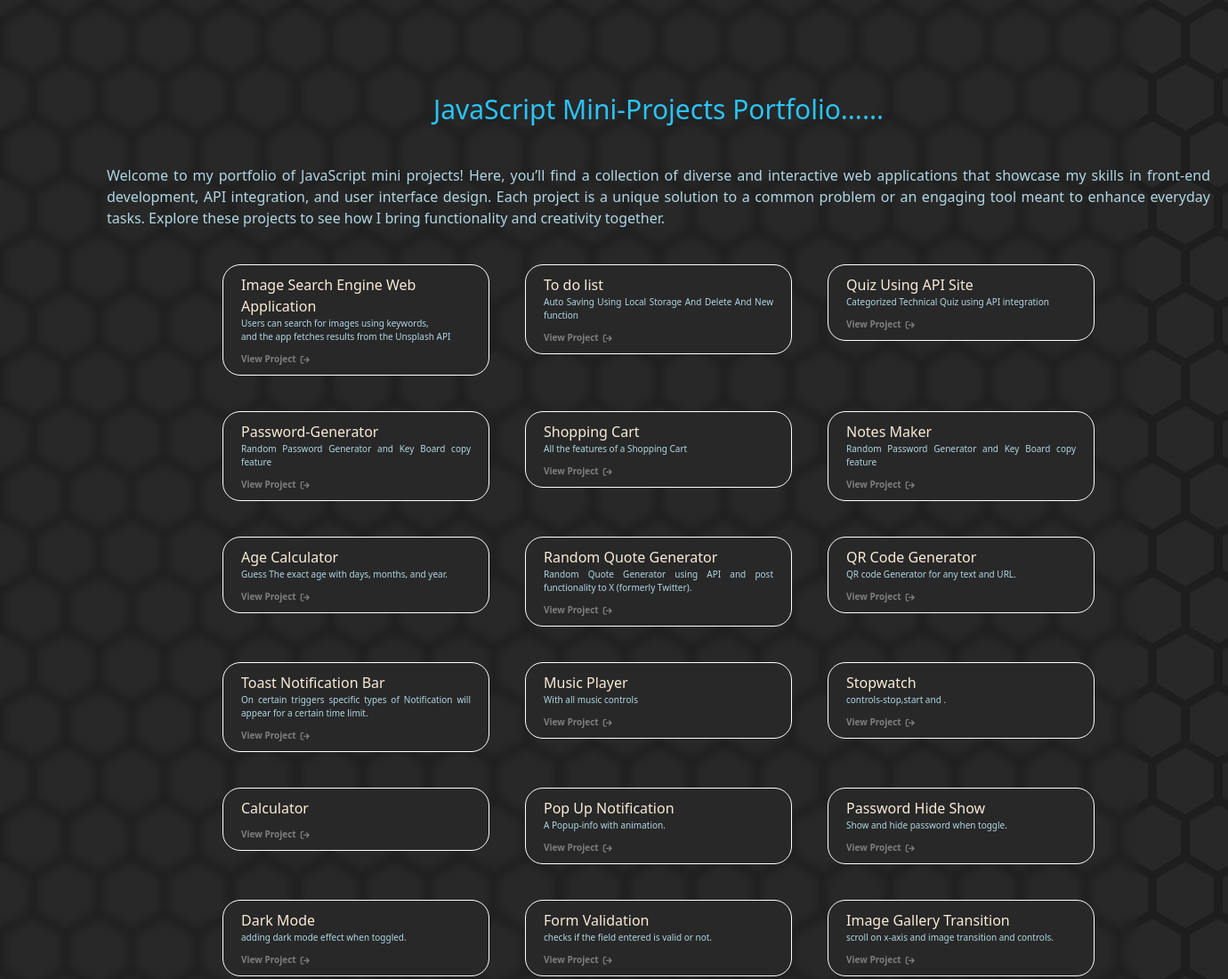
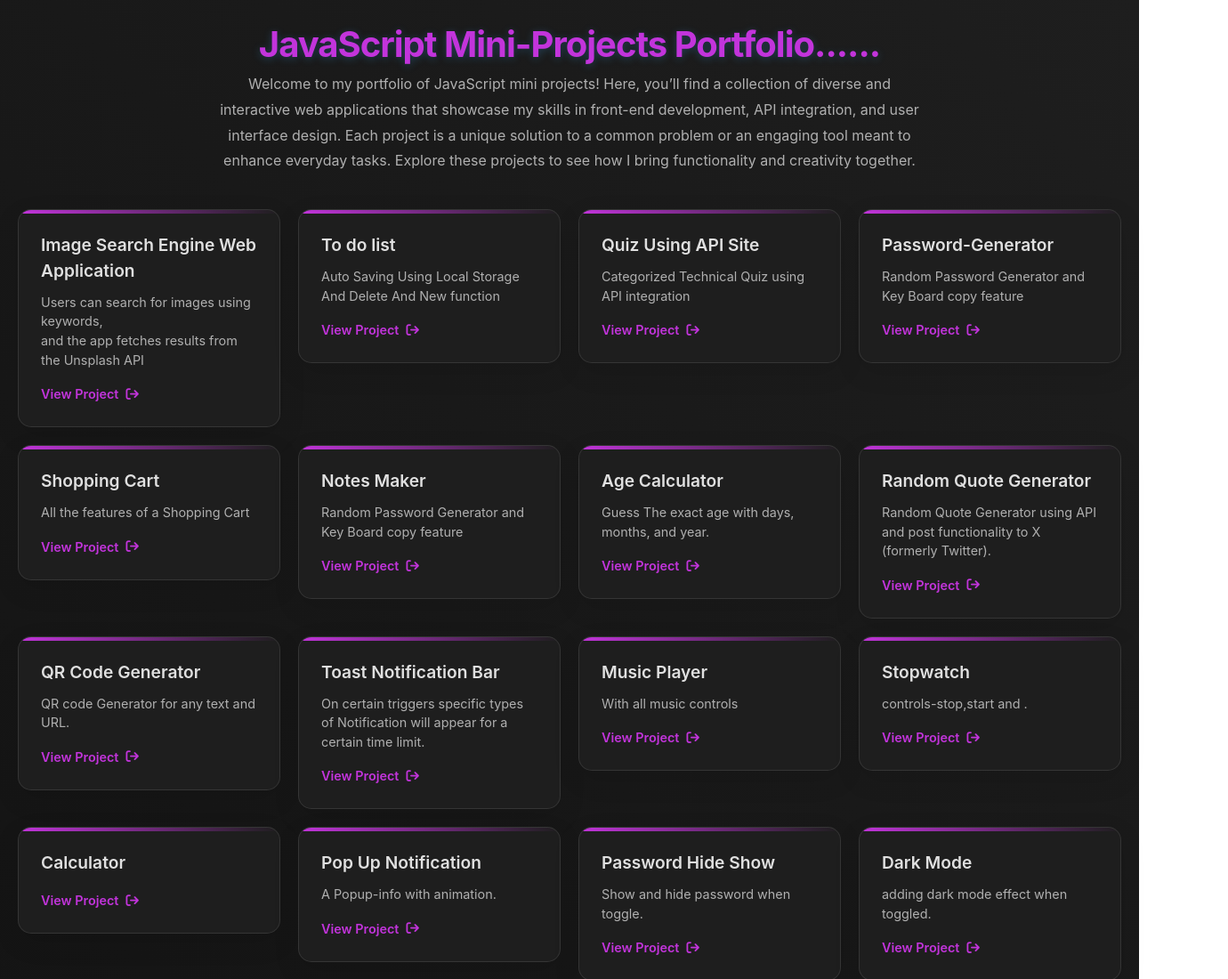
Before and after one commit to adharsh-A/JS30, a website: page index.html in a window 1280 px wide. Shown: the top 1100 px of the page at 89% size, 1380 px wide, since content can reach past the window. Drawn offline with nearby package versions, Linux system fonts and the light colour scheme.

Commit message:
after css

```diff
--- a/style.css
+++ b/style.css
@@ -1,97 +1,185 @@
-body{
-  width: 100%;
-  height: 100%;
-margin: 0;
-box-sizing: border-box;
-padding: 0;
-background-color: black;
-color: antiquewhite;
---s: 37px; /* control the size */
+:root {
+  /* Dark Theme Color Palette */
+  --bg-primary: #121212;
+  --bg-secondary: #1E1E1E;
+  --text-primary: #E0E0E0;
+  --text-secondary: #B0B0B0;
+  --accent-color: #c234db;
+  --hover-color: #2980b9;
+  --border-color: rgba(255, 255, 255, 0.1);
+}
 
---c: #0000, #282828 0.5deg 119.5deg, #0000 120deg;
---g1: conic-gradient(from 60deg at 56.25% calc(425% / 6), var(--c));
---g2: conic-gradient(from 180deg at 43.75% calc(425% / 6), var(--c));
---g3: conic-gradient(from -60deg at 50% calc(175% / 12), var(--c));
-background: var(--g1), var(--g1) var(--s) calc(1.73 * var(--s)), var(--g2),
-  var(--g2) var(--s) calc(1.73 * var(--s)), var(--g3) var(--s) 0,
-  var(--g3) 0 calc(1.73 * var(--s)) #1e1e1e;
-background-size: calc(2 * var(--s)) calc(3.46 * var(--s));
-backdrop-filter: blur(5px);
--webkit-backdrop-filter: var(5px);
+* {
+  margin: 0;
+  padding: 0;
+  box-sizing: border-box;
+  transition: all 0.3s ease;
 }
-.container{
 
-  margin-left: 100px;
-  margin-right: 100px;
-  width: fit-content;
+body {
+  background-color: var(--bg-primary);
+  color: var(--text-primary);
+  font-family: 'Inter', 'Segoe UI', Roboto, sans-serif;
+  line-height: 1.6;
+  overflow-x: hidden;
+  background:
+      linear-gradient(45deg, var(--bg-primary), var(--bg-secondary)),
+      radial-gradient(circle at top right, rgba(52, 152, 219, 0.2), transparent);
+}
 
+.container {
+  width: 90%;
+  max-width: 1400px;
+  margin: 0 auto;
+  padding: 20px;
 }
-.typed{
-  font-weight: 500;
-  color: #2ac6fafd;
-  margin-bottom: 20px;
+
+.heading {
+  text-align: center;
+  margin-bottom: 40px;
+  position: relative;
 }
-.heading
-{
-  padding-top: 100px;
-  width: 100%;
-  font-size: 30px;
+
+.typed h1 {
+  font-size: 2.5rem;
+  font-weight: 700;
+  color: var(--accent-color);
+  letter-spacing: -1px;
+  text-shadow: 0 2px 10px rgba(52, 152, 219, 0.3);
+}
+
+.introduction {
+  max-width: 800px;
+  margin: 0 auto 40px;
   text-align: center;
 }
-.introduction{
-  padding: 20px;
-  width: 100%;
-}
-p{
-  font-size: 16px;
-  font-weight: 300;
-  color: #b0d7e4;
-  text-align: justify;
-}
-.button {
-    margin-top: 10px;
+
+.introduction p {
+  color: var(--text-secondary);
+  font-size: 1rem;
+  line-height: 1.8;
 }
 
-ul {
-    list-style: none;
+.elements {
+  display: grid;
+  grid-template-columns: repeat(auto-fit, minmax(280px, 1fr));
+  gap: 20px;
+  justify-content: center;
+}
+
+.card {
+  background-color: var(--bg-secondary);
+  border-radius: 15px;
+  padding: 25px;
+  border: 1px solid var(--border-color);
+  position: relative;
+  overflow: hidden;
+  transform: translateY(0);
+  box-shadow: 0 10px 30px rgba(0, 0, 0, 0.1);
+  transition:
+      transform 0.3s ease,
+      box-shadow 0.3s ease;
+}
+
+.card::before {
+  content: '';
+  position: absolute;
+  top: 0;
+  left: 0;
+  width: 100%;
+  height: 4px;
+  background: linear-gradient(90deg, var(--accent-color), transparent);
+}
+
+.card:hover {
+  transform: translateY(-10px);
+  box-shadow: 0 15px 40px rgba(0, 0, 0, 0.2);
+}
+
+.card h2 {
+  font-size: 1.2rem;
+  color: var(--text-primary);
+  margin-bottom: 10px;
+  font-weight: 600;
+}
+
+.card p {
+  color: var(--text-secondary);
+  font-size: 0.9rem;
+  margin-bottom: 15px;
+}
+
+.button {
+  display: inline-flex;
+  align-items: center;
+  color: var(--accent-color);
+  text-decoration: none;
+  font-weight: 600;
+  font-size: 0.9rem;
+  gap: 8px;
+  transition: color 0.3s ease;
+}
+
+.button:hover {
+  color: var(--hover-color);
+}
+
+.fa-solid {
+  transition: transform 0.3s ease;
+}
+
+.button:hover .fa-solid {
+  transform: translateX(5px);
+}
+
+/* Responsive Adjustments */
+@media screen and (max-width: 768px) {
+  .typed h1 {
+      font-size: 2rem;
   }
-  .elements{
-    display: flex;
-    flex-wrap: wrap;
-    justify-content: center;
+
+  .introduction p {
+      font-size: 0.9rem;
   }
-  .card{
-    background-color: #282828;
-    border-radius: 20px;
-    padding: 10px 20px;
-    margin-bottom: 10px;
-    margin: 20px;
-    width: 300px;
-    max-height: 160px;
-    border: 1px solid white;
+
+  .elements {
+      grid-template-columns: 1fr;
+      gap: 15px;
   }
-  .card:hover{
-    transform: scale(1.05);
-    transition: 0.1s;
-    background-color: #434344d5;
-    box-shadow: 5px 5px 10px #434344a3, -5px -5px 10px #434344a3;
 
+  .card {
+      padding: 20px;
   }
-  .card>h2{
-    font-size: 16px;
+}
 
+@media screen and (max-width: 480px) {
+  .typed h1 {
+      font-size: 1.5rem;
   }
-  .card>p{
-    font-size: 10px;
+
+  .container {
+      width: 95%;
+      padding: 10px;
   }
-  .button{
-    display: flex;
-    align-items: center;
-    justify-content: flex-start;
-    font-size: 10px;
-    font-weight: 900;
-    color: #f3f0f06e;
-    }
-  .fa-solid{
-    margin-left: 5px;
+}
+
+/* Subtle Scrollbar Styling */
+::-webkit-scrollbar {
+  width: 5px;
+}
+
+::-webkit-scrollbar-track {
+  background: var(--bg-secondary);
+}
+
+::-webkit-scrollbar-thumb {
+  background: var(--accent-color);
+  border-radius: 2px;
+}
+
+/* Accessibility and Performance Enhancements */
+@media (prefers-reduced-motion: reduce) {
+  * {
+      transition: none !important;
   }
+}
```
